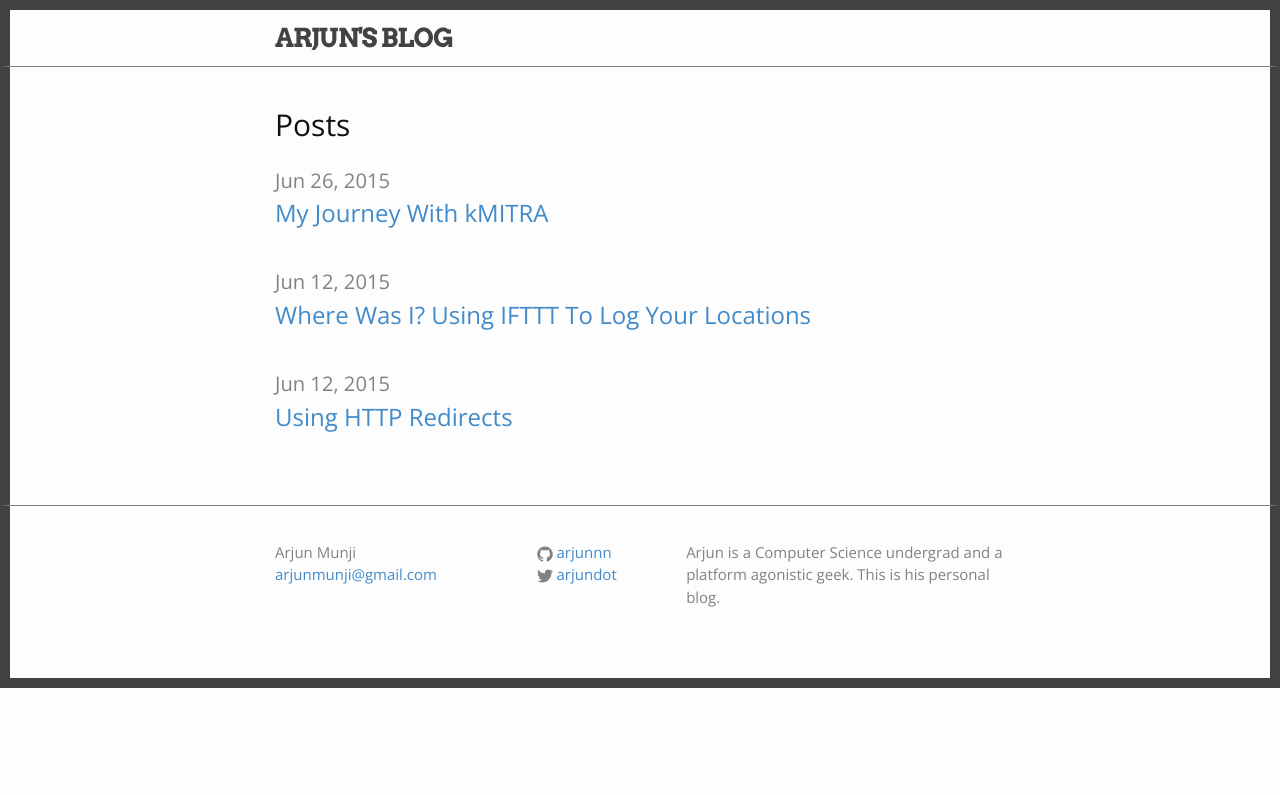
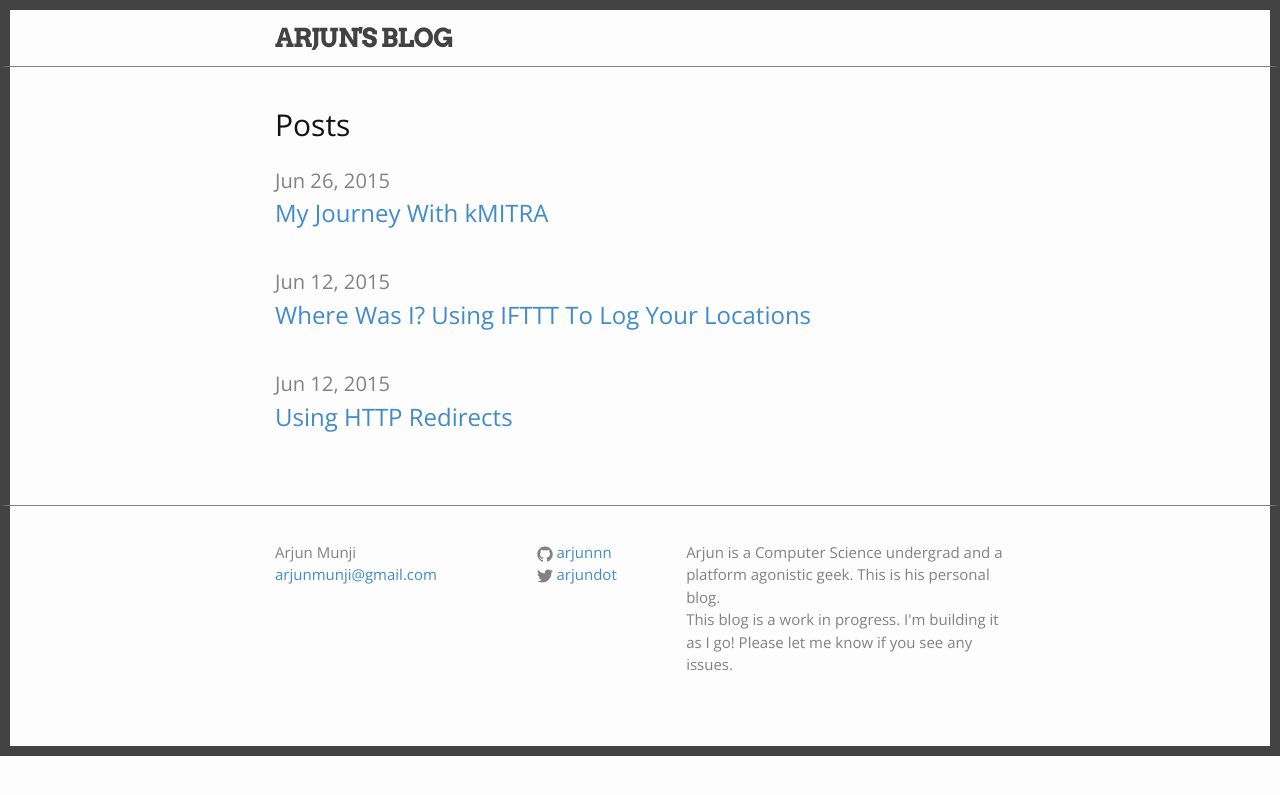
Before and after one commit to arjunnn/blog, a Jekyll site: the page built from index.html, in a window 1280 px wide. Shown: the top 795 px of the page. Built offline with Jekyll 4.4.1, drawn with Linux system fonts in a browser that asks for light colours; Markdown is read by kramdown in place of the engine named in the settings; some of the changed lines change nothing that is shown.

Commit message:
added desc

```diff
--- a/_config.yml
+++ b/_config.yml
@@ -4,11 +4,11 @@ title: Arjun's Blog
 email: arjunmunji@gmail.com
 description: > # this means to ignore newlines until "baseurl:"
   Arjun is a Computer Science undergrad and a platform agonistic geek. This is his personal blog.
-baseurl: "/blog" # the subpath of your site, e.g. /blog/
+baseurl: "/blog"
 url: "http://arjun.ninja" # the base hostname & protocol for your site
 twitter_username: arjundot
 github_username:  arjunnn
-permalink: /:title
+permalink: :title
 timezone: Asia/Calcutta
 
 
--- a/_includes/footer.html
+++ b/_includes/footer.html
@@ -46,7 +46,7 @@
       </div>
 
       <div class="footer-col  footer-col-3">
-        <p class="text">{{ site.description }}</p>
+        <p class="text">{{ site.description }}</br>This blog is a work in progress. I'm building it as I go! Please let me know if you see any issues.</p>
       </div>
     </div>
 
```
